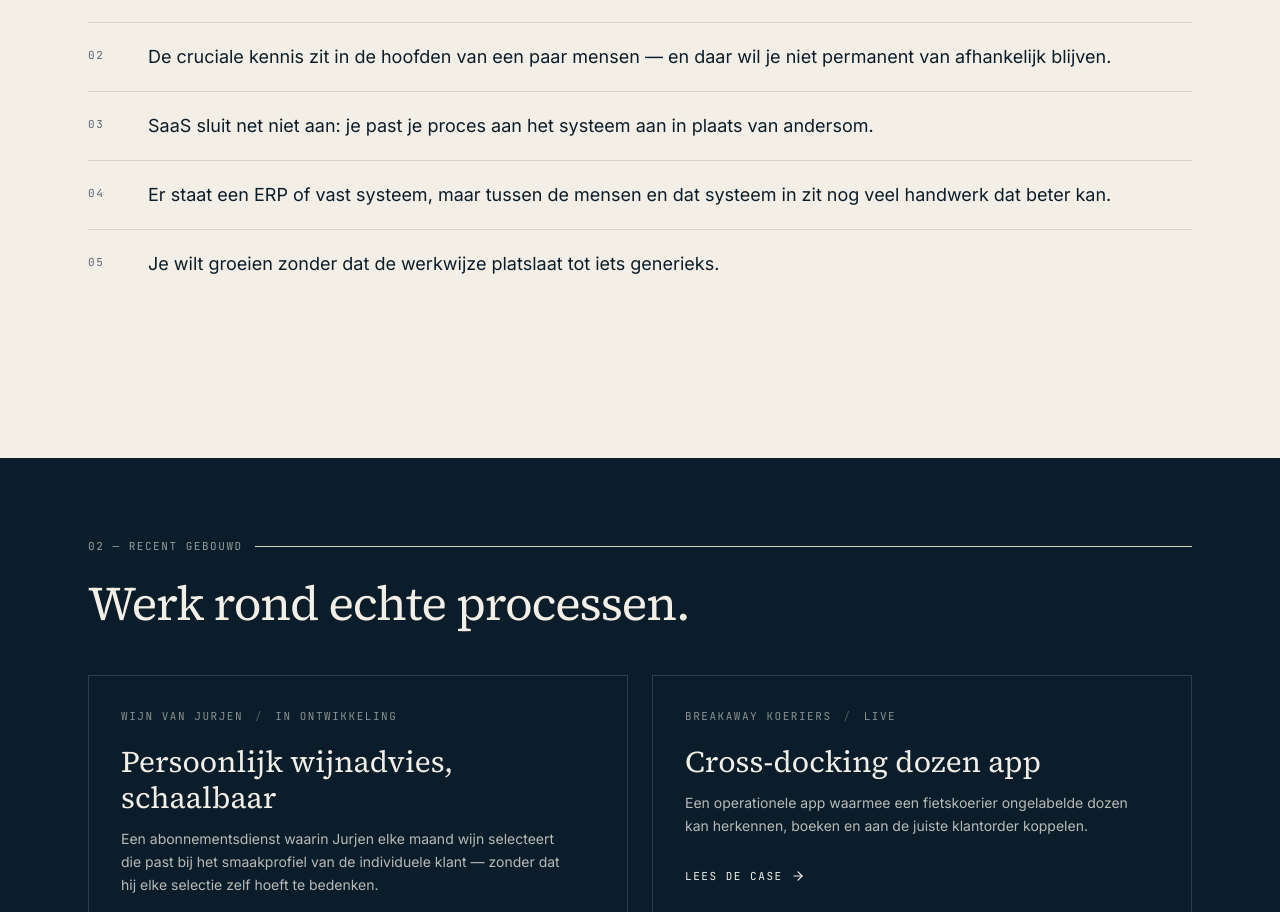
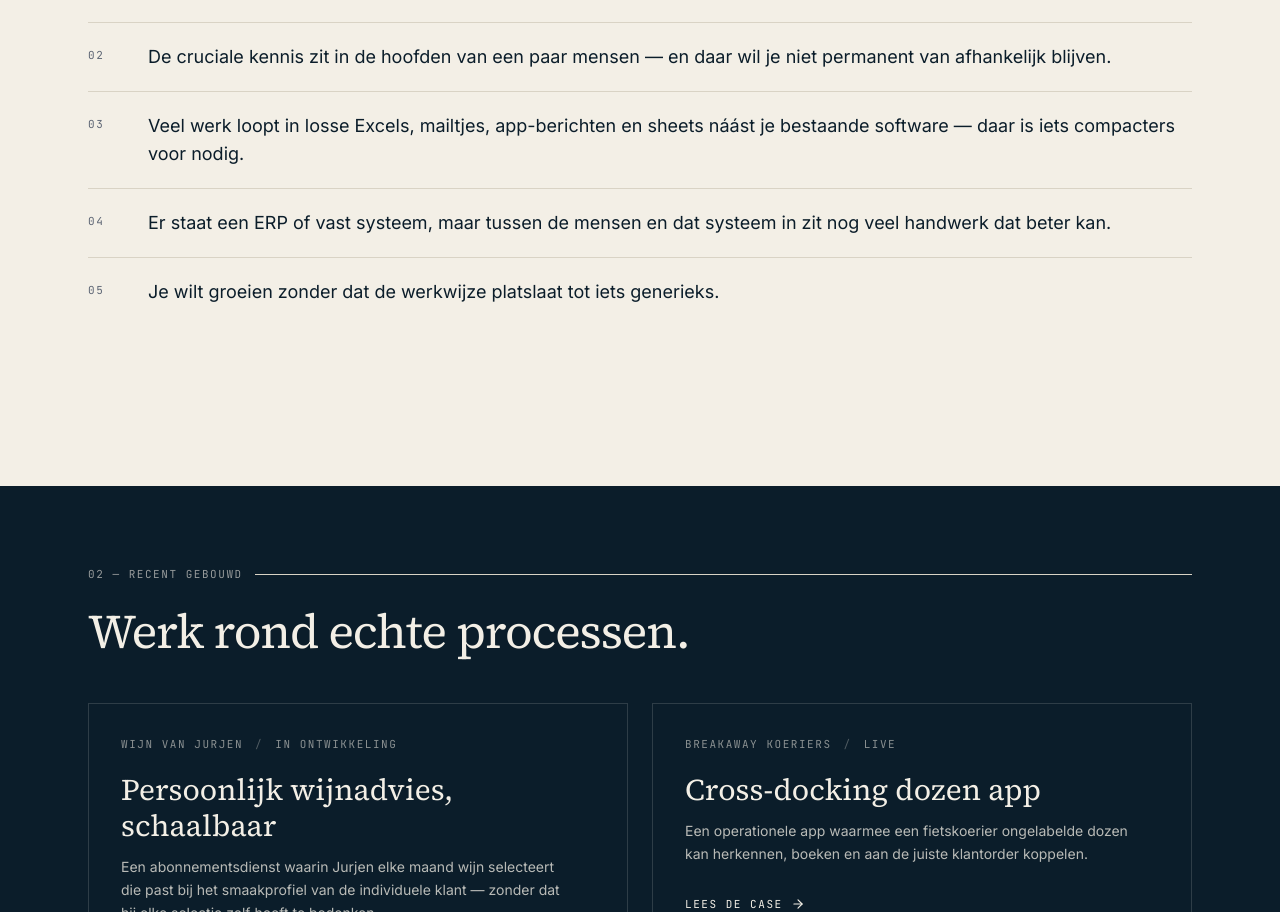
Before and after one commit to JWT20/tyne-works-site, a Next.js app: page / in a window 1280 px wide. Shown: the part 970-1882 px from the top of the page. Built offline with nearby package versions, Linux system fonts and the light colour scheme.

Commit message:
Reframe Voor wie 03 around side-channels next to existing software

```diff
--- a/src/app/page.tsx
+++ b/src/app/page.tsx
@@ -36,7 +36,7 @@ export default function HomePage() {
         <div>
           <NumberedRow n="01" body="Je werkt met situaties die geen standaardpakket goed afvangt — er zit altijd nét iets extra in." />
           <NumberedRow n="02" body="De cruciale kennis zit in de hoofden van een paar mensen — en daar wil je niet permanent van afhankelijk blijven." />
-          <NumberedRow n="03" body="SaaS sluit net niet aan: je past je proces aan het systeem aan in plaats van andersom." />
+          <NumberedRow n="03" body="Veel werk loopt in losse Excels, mailtjes, app-berichten en sheets náást je bestaande software — daar is iets compacters voor nodig." />
           <NumberedRow n="04" body="Er staat een ERP of vast systeem, maar tussen de mensen en dat systeem in zit nog veel handwerk dat beter kan." />
           <NumberedRow n="05" body="Je wilt groeien zonder dat de werkwijze platslaat tot iets generieks." />
         </div>
```
